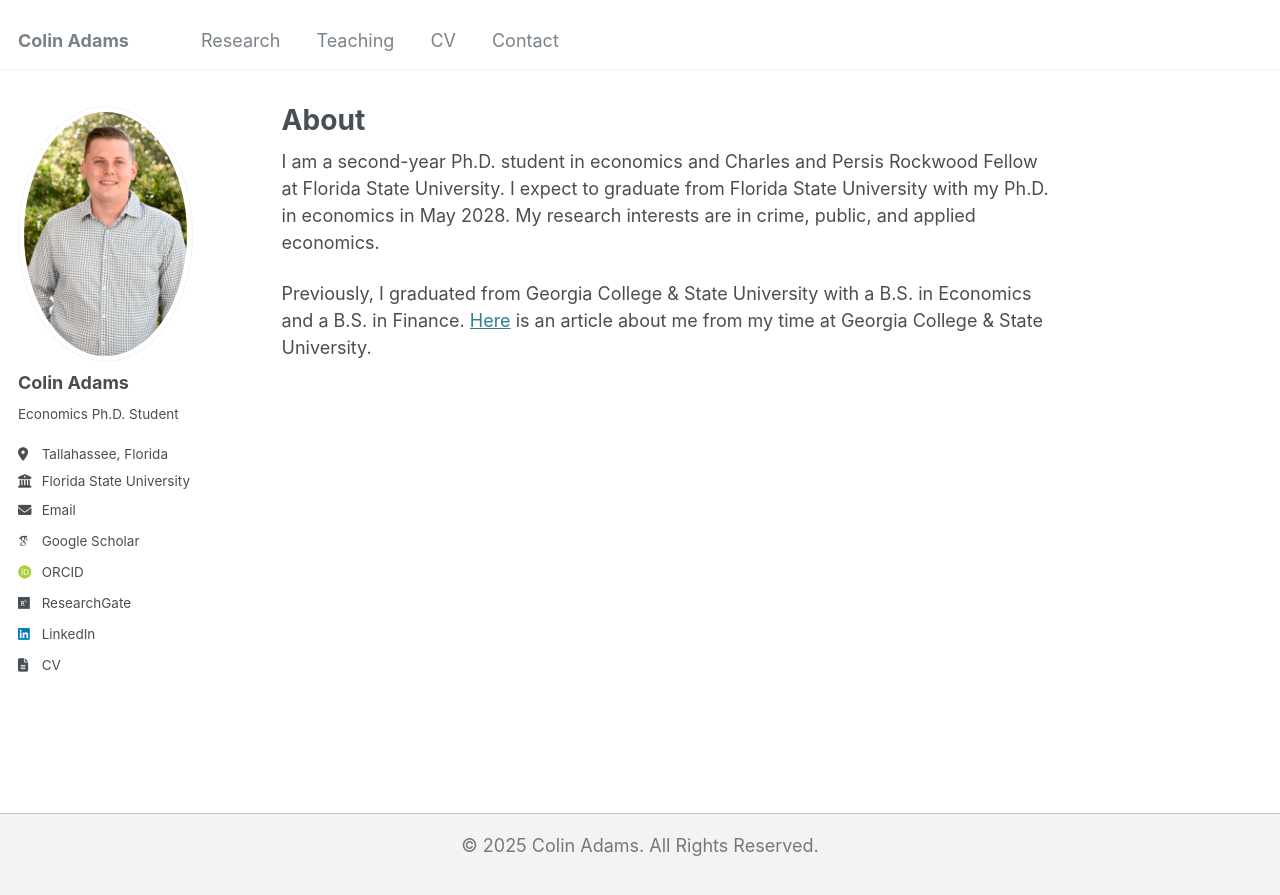
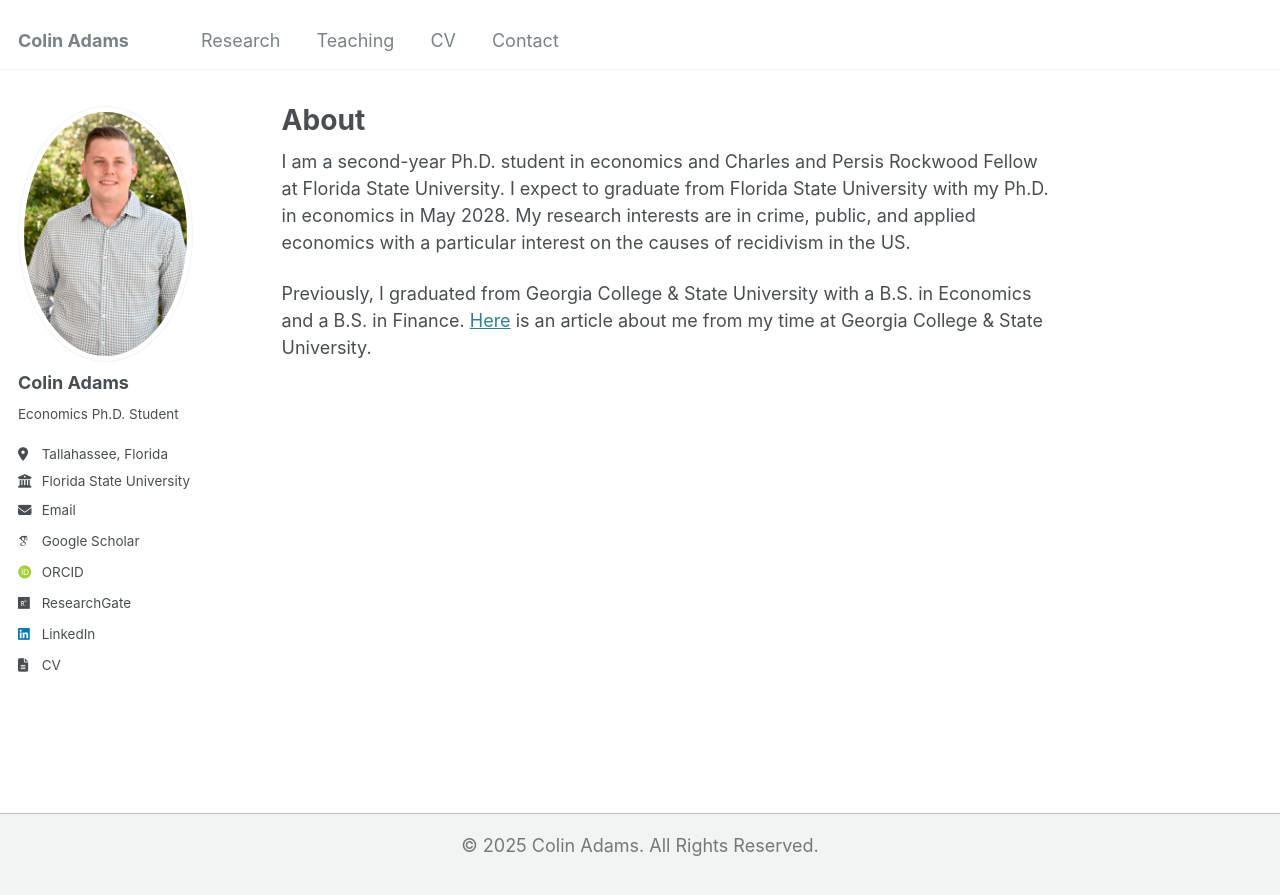
Before and after one commit to Zach-Gooch/Zach-Gooch.github.io, a Jekyll site: the page built from _pages/about.md, in a window 1280 px wide. Shown: the top 895 px of the page. Built offline with Jekyll 4.4.1, drawn with Linux system fonts in a browser that asks for light colours; some web fonts are replaced.

Commit message:
Update about.md

```diff
--- a/_pages/about.md
+++ b/_pages/about.md
@@ -10,7 +10,7 @@ redirect_from:
 <section id="about-me">
   <p>
     I am a second-year Ph.D. student in economics and Charles and Persis Rockwood Fellow at Florida State University. I expect to graduate from Florida State University with my Ph.D. in economics in May 2028.
-    My research interests are in crime, public, and applied economics.
+    My research interests are in crime, public, and applied economics with a particular interest on the causes of recidivism in the US.
   </p>
 
   <p>
```
